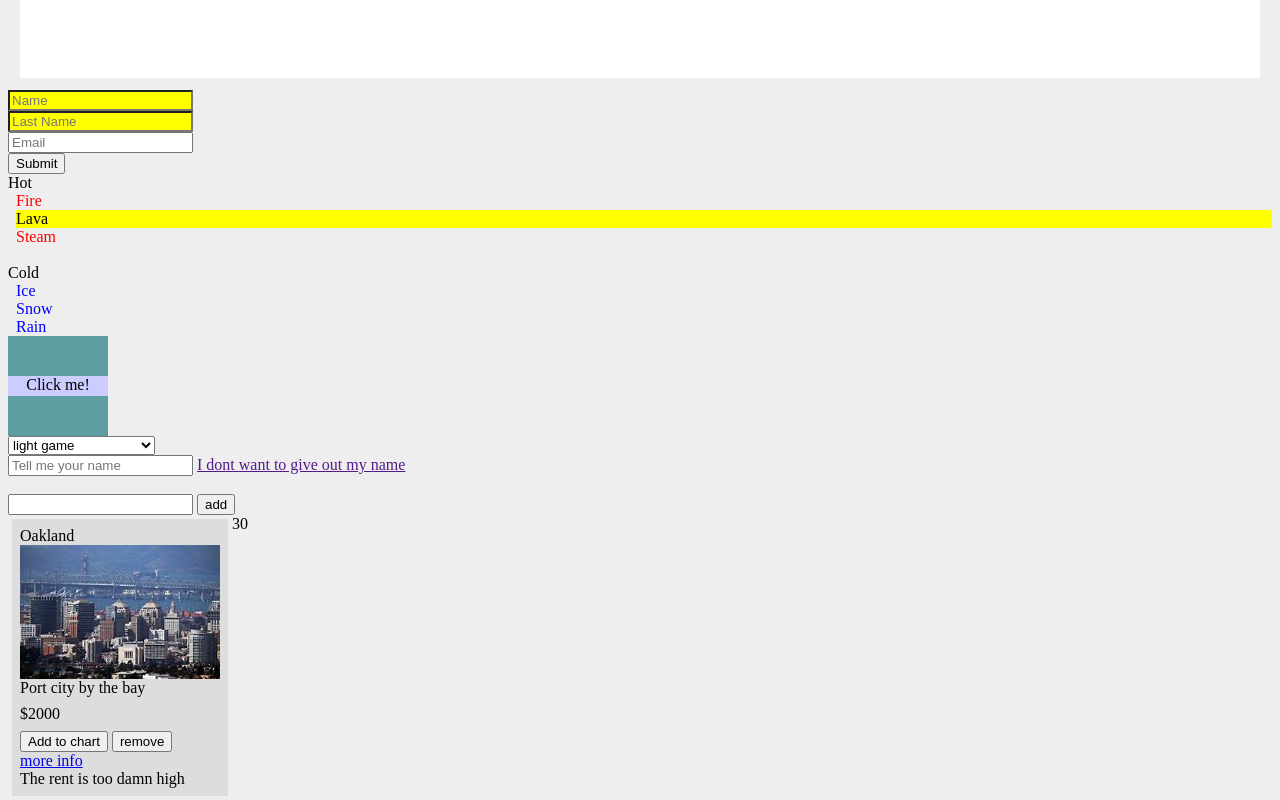
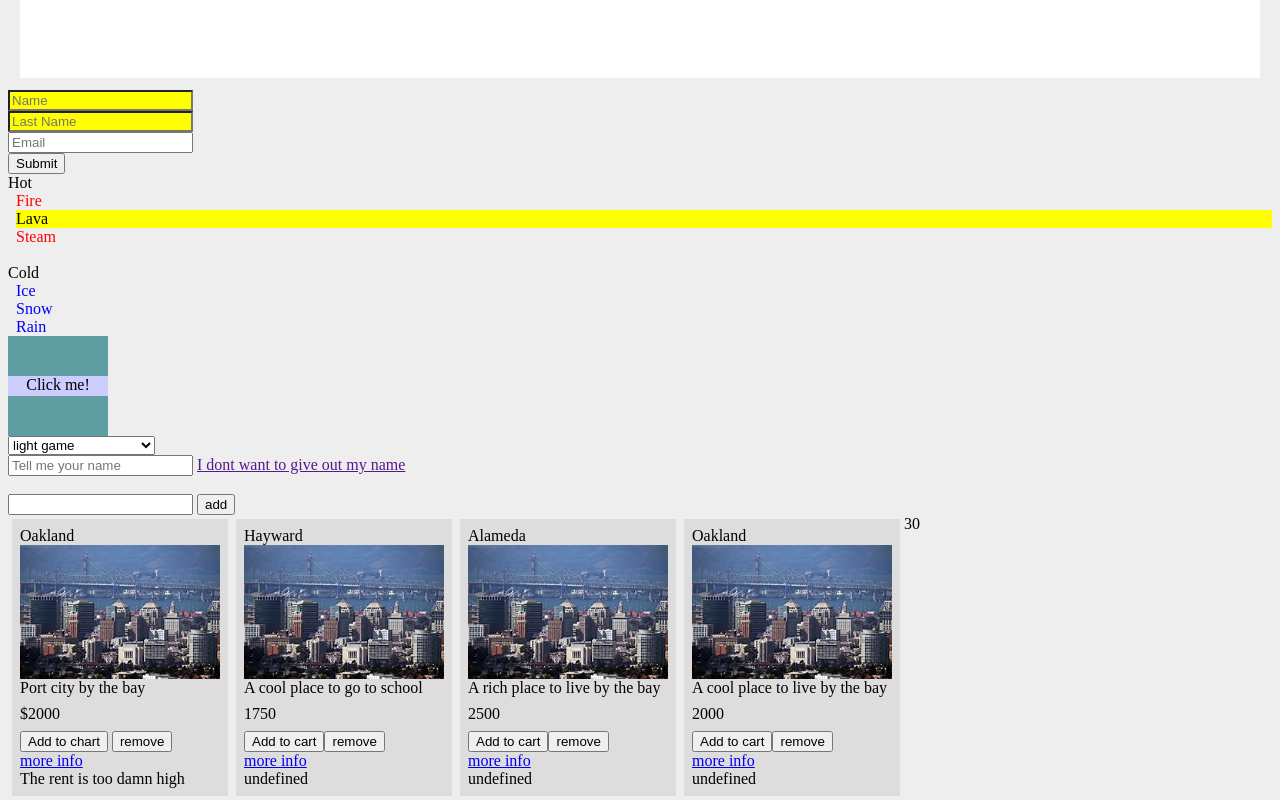
Before and after one commit to JonathanLGeorge/jQueryLearning, a plain HTML site: page index.html in a window 1280 px wide. Shown: the part 742-1542 px from the top of the page. Drawn offline with Linux system fonts and the light colour scheme.

Commit message:
added json ajax

```diff
--- /dev/null
+++ b/data/item.json
@@ -0,0 +1,18 @@
+{
+    "items": [{
+        "name": "Oakland",
+        "description": "A cool place to live by the bay",
+        "price": 2000,
+        "more-info": "The rent is to damn high!"
+    },{
+        "name": "Alameda",
+        "description": "A rich place to live by the bay",
+        "price": 2500,
+        "more-info": "The rent is TOO DAMN HIGH!"
+    },{
+        "name": "Hayward",
+        "description": "A cool place to go to school",
+        "price": 1750,
+        "more-info": "The rent is pretty damn high!"
+    }]
+}
--- a/index.html
+++ b/index.html
@@ -95,7 +95,9 @@
                 <div class="more-info">The rent is too damn high</div>
             </div>
         </div>
+        <div id="container8">
 
+        </div>
     </body>
 </html>
 30
--- a/js/main.js
+++ b/js/main.js
@@ -1,3 +1,24 @@
+//ajax stuff
+var cart =0;
+function addItem(id, name, description, price, moreInfo){
+    let html = "";
+        html += '<div class="items" data-id="' + id + '">';
+        html +='<div class="city-name">' + name + '</div>';
+        html +='<img src="assets/oakland.jpg"></img>';
+        html +='<div class="description">' + description + '</div>';
+        html +='<div class="price">' + price + '</div>';
+        html += '<button class="item-add">Add to cart</button>';
+        html +='<button class="item-remove">remove</button>';
+        html += '<br/>';
+        html += '<a class="more-info-link" href="#">more info</a>'
+        html += '<div class="more-info">' +moreInfo+ '</div>'
+        html += '</div>'
+
+        $('#container8').prepend(html);
+}
+
+
+
 //when the document is ready do whatever the function wants to do
 $(document).ready(function(){
     console.log("we are ready");
@@ -98,15 +119,56 @@ console.log(/[0-9{2}:[0-9]{2}:[0-9]{2}/);
         html += '<button class="item-add">Add to cart</button>';
         html +='<button class="item-remove">remove</button>';
         html += '<br/>';
-        html += '<a href="#">more info</a>'
+        html += '<a class="more-info-link" href="#">more info</a>'
         html += '<div class="more-info">The rent is too damn high</div>'
         html += '</div>'
 
         $('#container7').prepend(html);
     });
+
+    $('#container8').on('click', '.more-info-link', function(event){
+        event.preventDefault();
+        //you can add time in the toggle(1000) and it has a fade effect
+        //or we can use fadeToggle() or slideToggle()
+        $(this).parent().find('.more-info').fadeToggle('slow');
+
+        //adding simple animations to the moreinfo link
+        $(this)
+            //added  opacity animation
+            .animate({"opacity": 0.1, "margin-left": 20}, "fast")
+            .animate({"opacity": 1.0, "margin-left": 0}, "slow");
+    });
     //removing
     $('#container7').on('click','.item-remove', function(){
         $(this).parent().remove();
     });
+
+    /*
+    $.ajax("data/item.json", function(responnse){
+        console.log(response);
+    });
+    */
+    $.ajax('data/item.json', {
+        dataType: "json",
+        contentTpye: 'application/json',
+        cache: false
+    })
+        .done(function(response){
+            let items = response.items;
+            console.log("hello Jonathan");
+
+            items.forEach(function(item){
+                console.log(item);
+                addItem(item.id, item.name, item.description, item.price, item.moreInfo);
+            });
+        })
+        .fail(function(request, errorType, errorMessage){
+            console.log(errorMessage);
+        })
+        .always(function(){
+
+        });
+
+
+
 });
-console.log(typeof(42));
```
